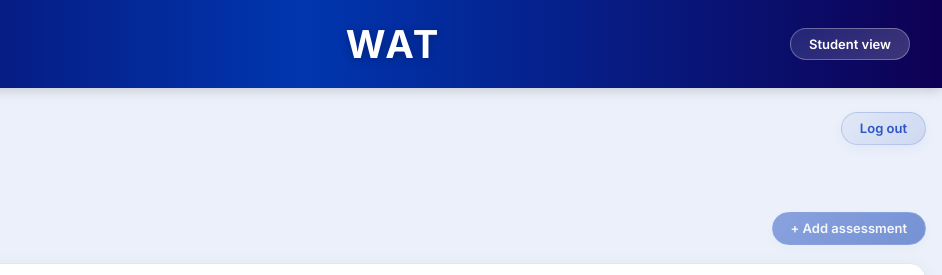
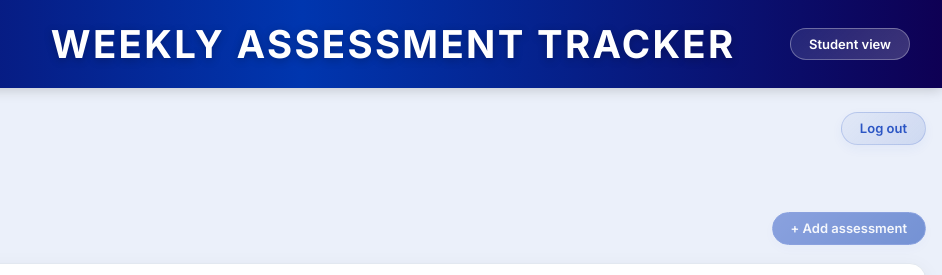
Before and after one commit to zeval0420/WAT, a website: page public/teacher.html in a window 1280 px wide. Shown: the top 275 px of the page, 338-1280 px from the left. Drawn offline with Linux system fonts and the light colour scheme; no server answers.

Commit message:
completed name

```diff
--- a/public/teacher.html
+++ b/public/teacher.html
@@ -11,7 +11,7 @@
   <header class="header">
     <img class="logo" src="img/logo.png" alt="Philippine Science High School logo" width="60" height="60">
     <div class="school">Philippine Science High School<br>Ilocos Region Campus</div>
-    <div class="system-name">WAT</div>
+    <div class="system-name">Weekly Assessment Tracker</div>
     <a class="nav-link" href="./">Student view</a>
   </header>
   <main class="teacher-main">
```
Also changed, not shown: public/index.html (+1 -1 lines).
